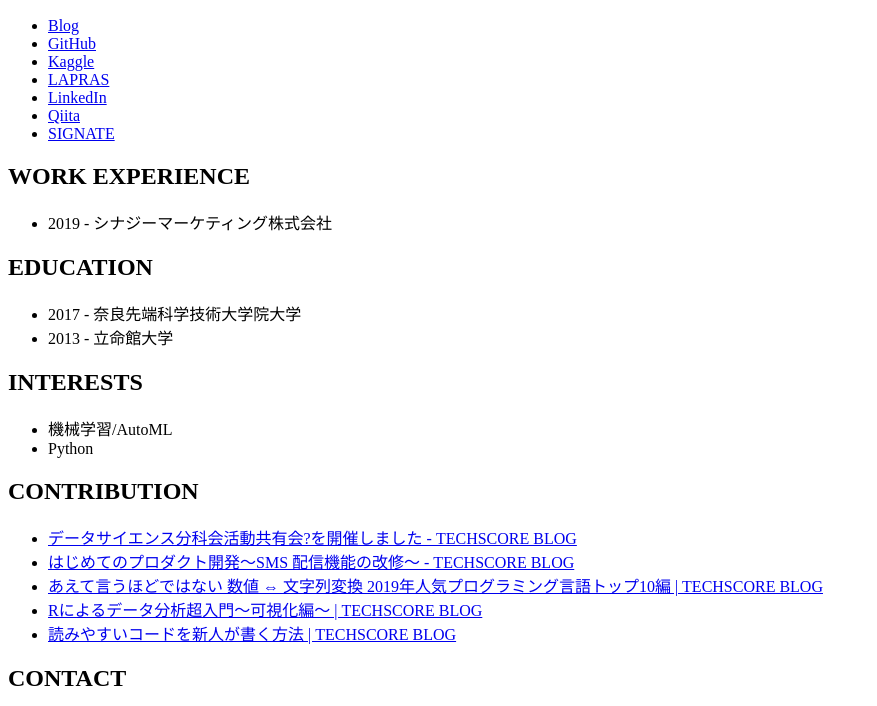
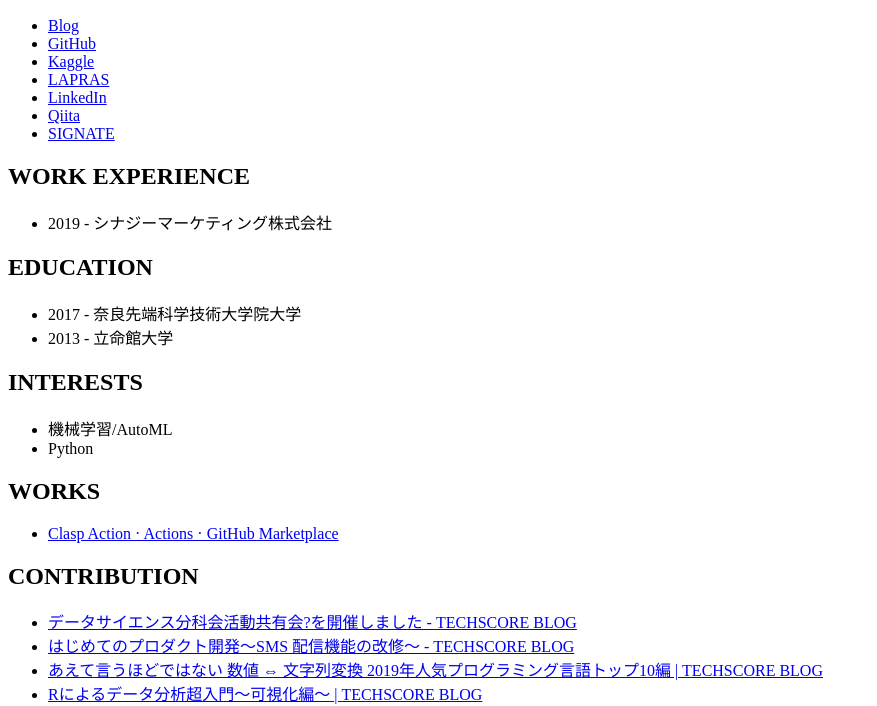
Before and after one commit to daikikatsuragawa/daikikatsuragawa.github.io, a plain HTML site: page index.html in a window 1280 px wide. Shown: the part 105-811 px from the top of the page, without its empty margins (0-877 px from the left). Drawn offline with Linux system fonts and the light colour scheme.

Commit message:
Add work

```diff
--- a/index.html
+++ b/index.html
@@ -23,6 +23,10 @@
   <li>機械学習/AutoML</li>
   <li>Python</li>
 </ul>
+<h2>WORKS</h2>
+<ul>
+  <li><a href="https://github.com/marketplace/actions/clasp-action">Clasp Action · Actions · GitHub Marketplace</a></li>
+</ul>
 <h2>CONTRIBUTION</h2>
 <ul>
   <li><a href="https://blog.techscore.com/entry/2021/02/17/080000">データサイエンス分科会活動共有会?を開催しました - TECHSCORE BLOG</a></li>
```
